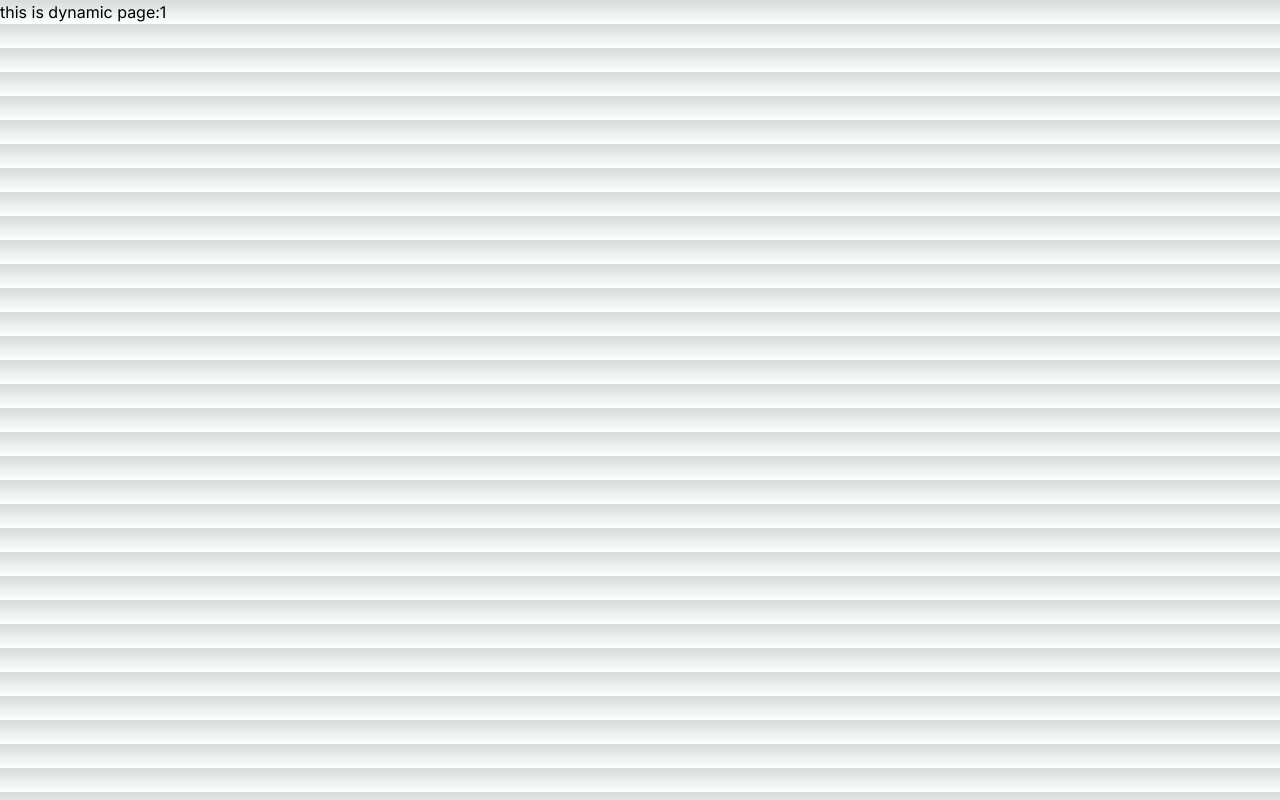
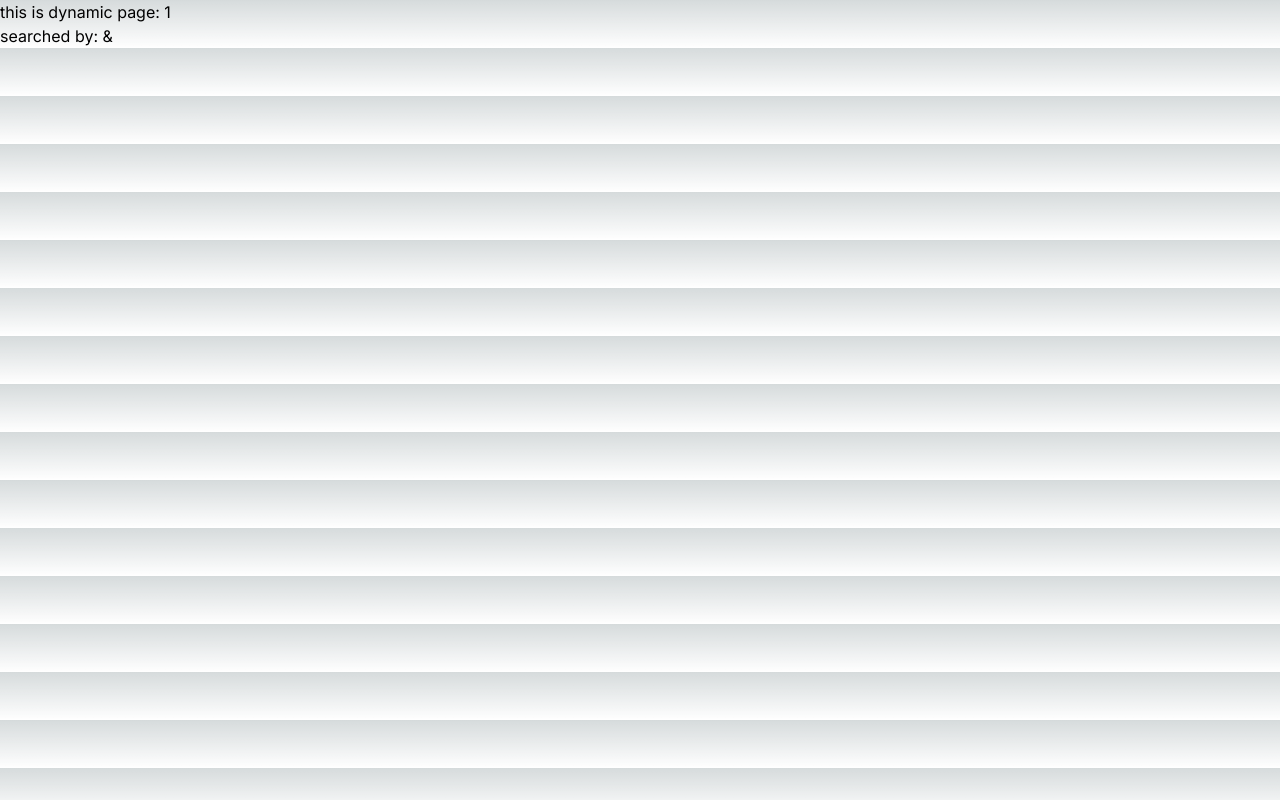
Before and after one commit to shabbir303/my-first-next.js-app, a Next.js app: page /product/1 in a window 1280 px wide. Built offline with nearby package versions, Linux system fonts and the light colour scheme.

Commit message:
implement params and searchParams

```diff
--- a/src/app/product/[id]/page.js
+++ b/src/app/product/[id]/page.js
@@ -1,9 +1,10 @@
 
-const dynamicPage = ({params}) => {
-    console.log(params);
+const dynamicPage = ({params, searchParams}) => {
+    console.log(searchParams);
     return (
         <div>
-          <h1>this is dynamic page:{params.id} </h1>
+          <h1>this is dynamic page: {params.id} </h1>
+           <h2>searched by: {searchParams.category} & {searchParams.price} </h2>
         </div>
     );
 };
```
